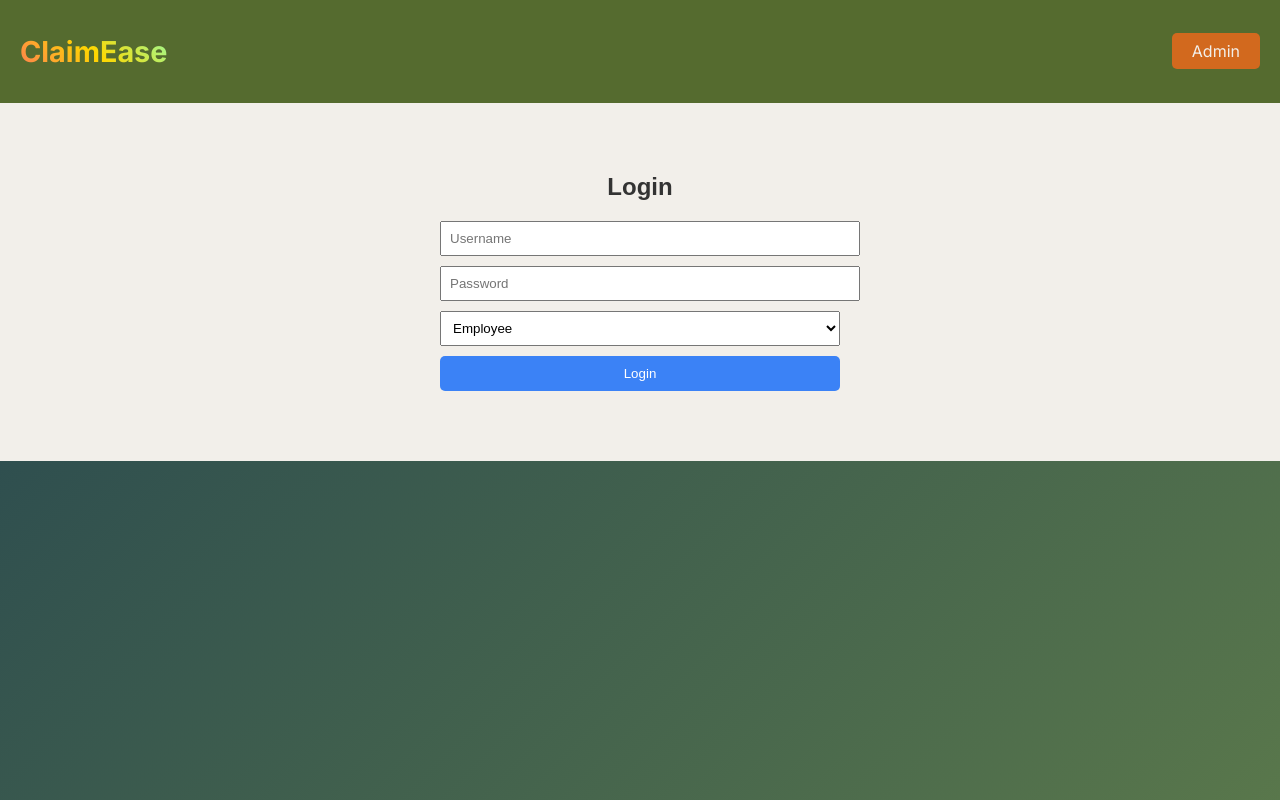
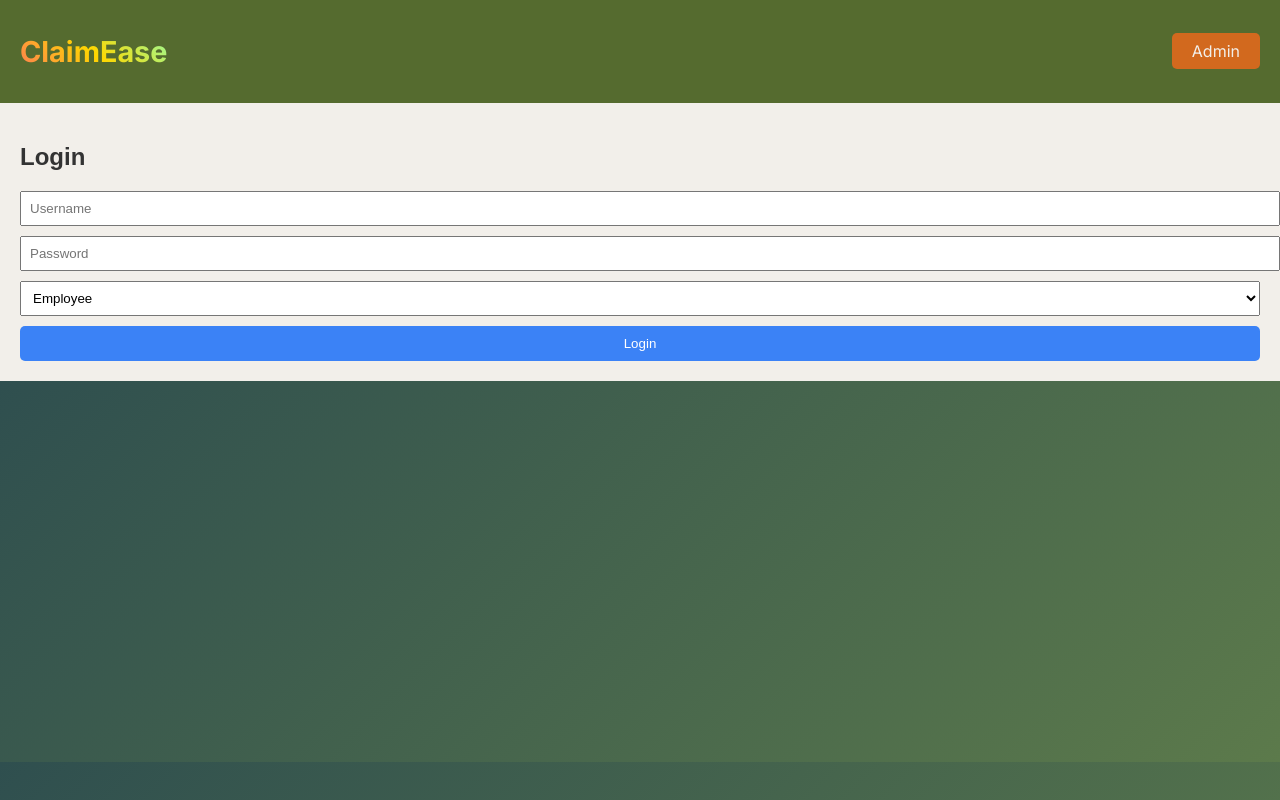
Before and after one commit to Pragalya03/my-reimbursement-portal, a React (Create React App) app in the folder reactapp/: page /login in a window 1280 px wide. Built offline with nearby package versions, Linux system fonts and the light colour scheme.

Commit message:
Update Login.jsx

```diff
--- a/reactapp/src/pages/Login.jsx
+++ b/reactapp/src/pages/Login.jsx
@@ -47,9 +47,9 @@ export default function LoginPage() {
   };
 
   return (
-    <div style={{ maxWidth: "400px", margin: "50px auto", textAlign: "center" }}>
+    <div className="login-page">
       <h2>Login</h2>
-      <form onSubmit={handleLogin}>
+      <form className="login-form" onSubmit={handleLogin}>
         <input
           type="text"
           placeholder="Username"
```
